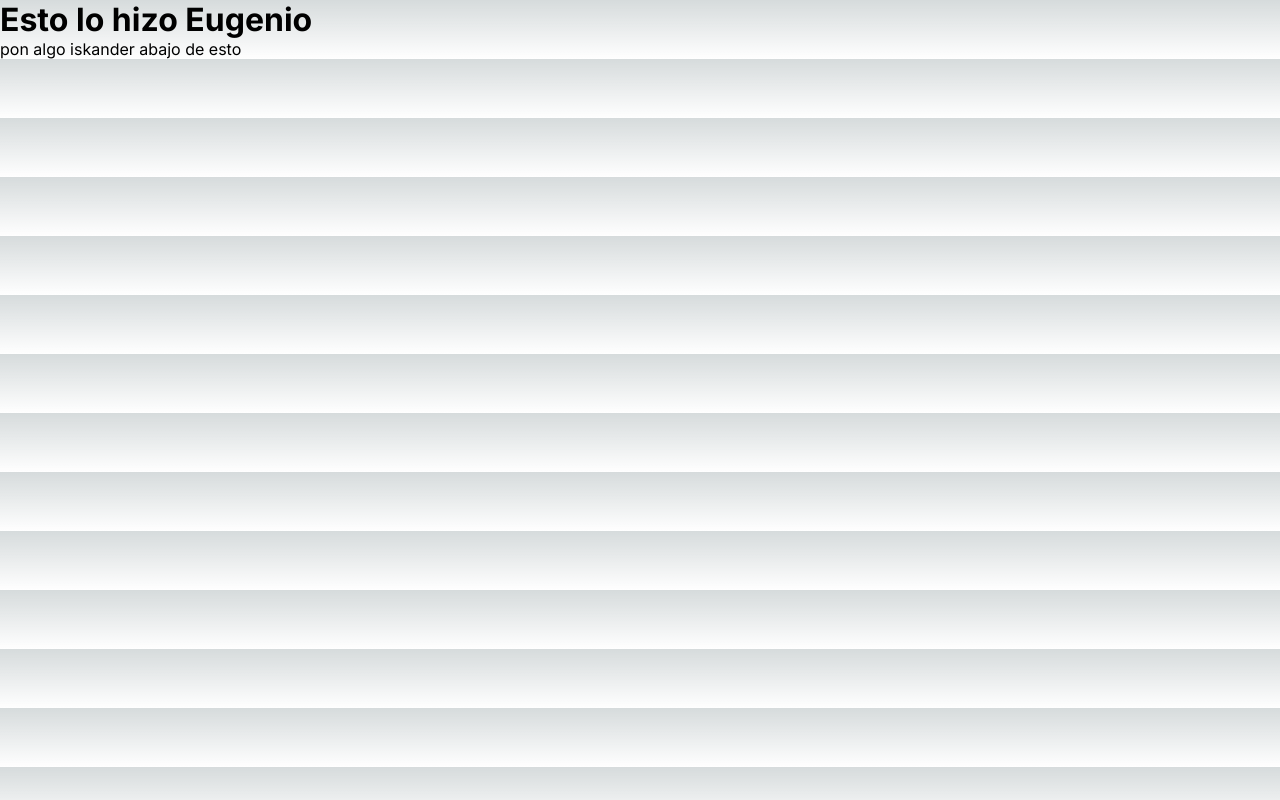
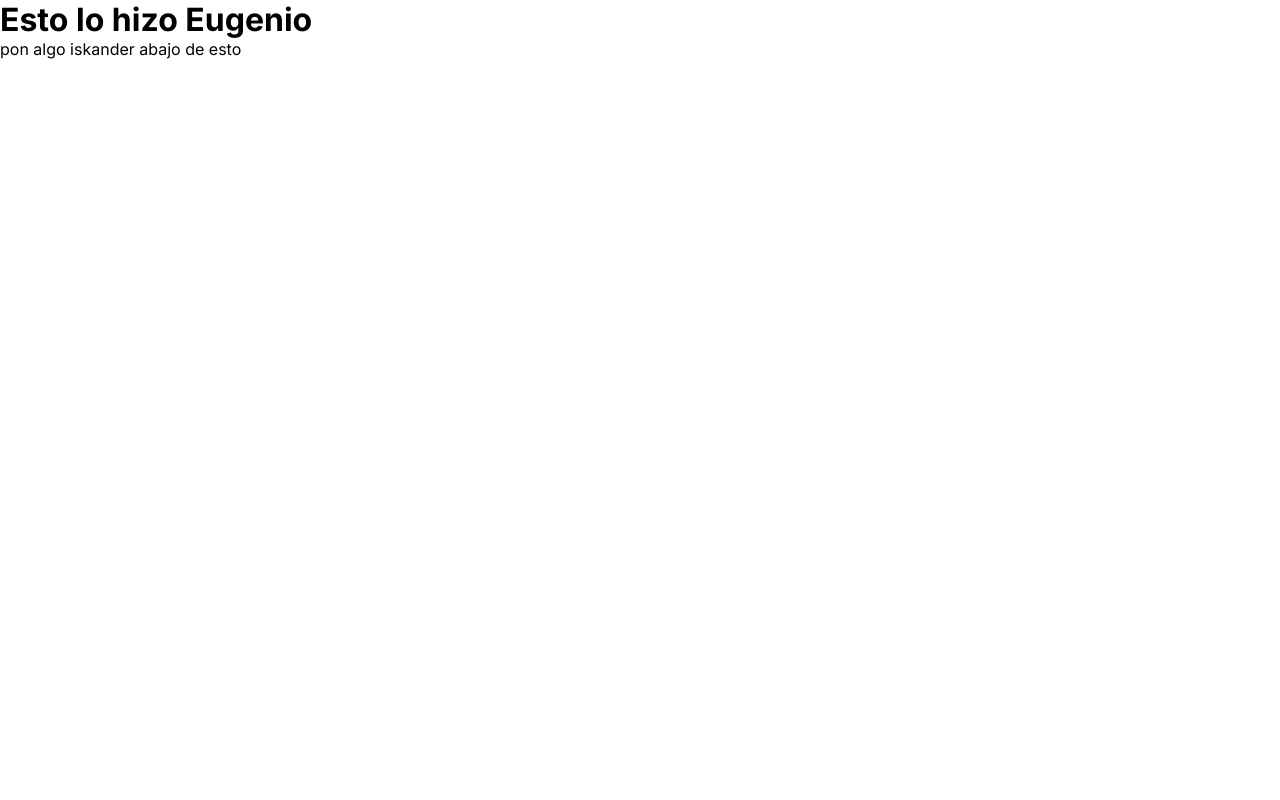
Before and after one commit to donetrmm/minecraft, a Next.js app: page / in a window 1280 px wide. Built offline with nearby package versions, Linux system fonts and the light colour scheme.

Commit message:
adios fondo negro

```diff
--- a/app/globals.css
+++ b/app/globals.css
@@ -85,15 +85,7 @@
   overflow-x: hidden;
 }
 
-body {
-  color: rgb(var(--foreground-rgb));
-  background: linear-gradient(
-      to bottom,
-      transparent,
-      rgb(var(--background-end-rgb))
-    )
-    rgb(var(--background-start-rgb));
-}
+
 
 a {
   color: inherit;
```
Also changed, not shown: app/page.js (line endings or trailing spaces).
